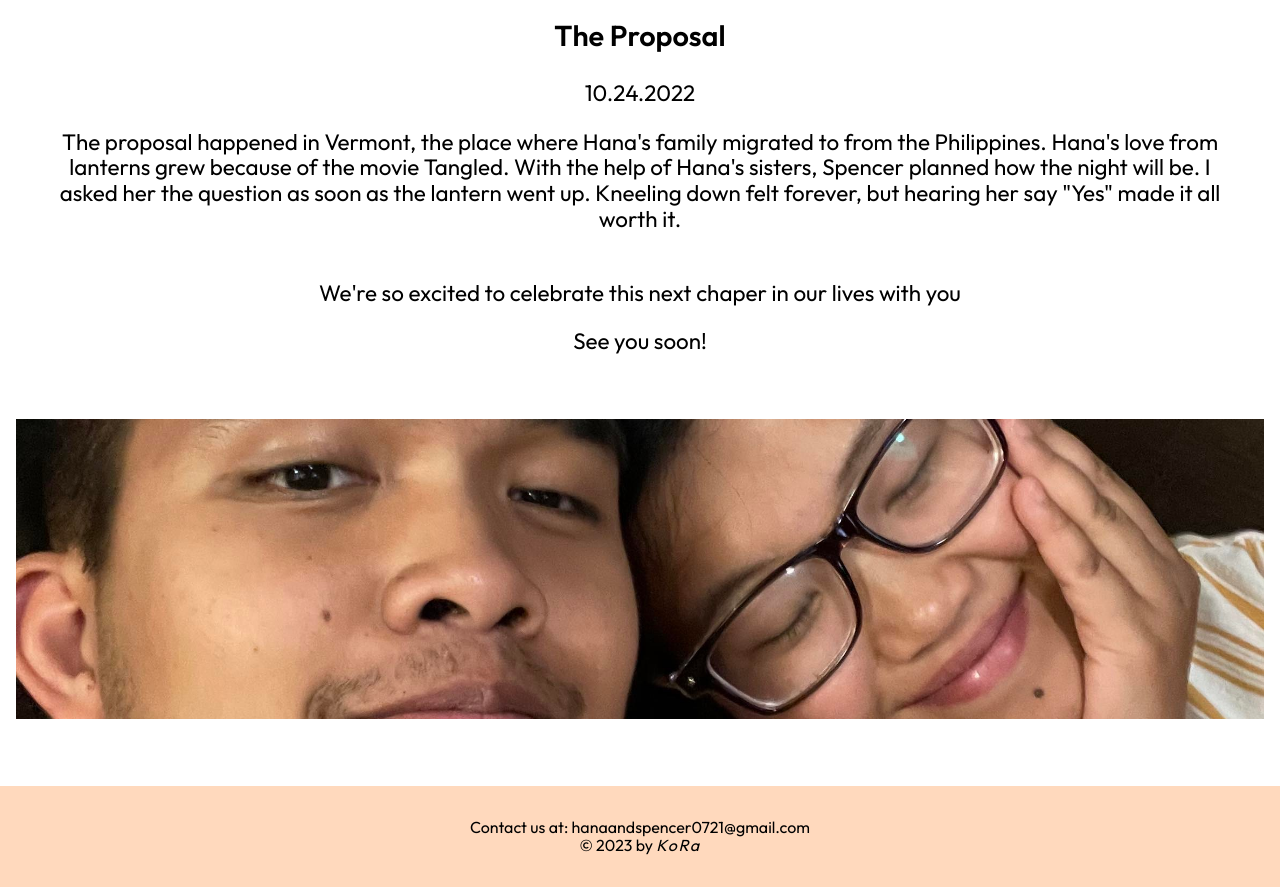
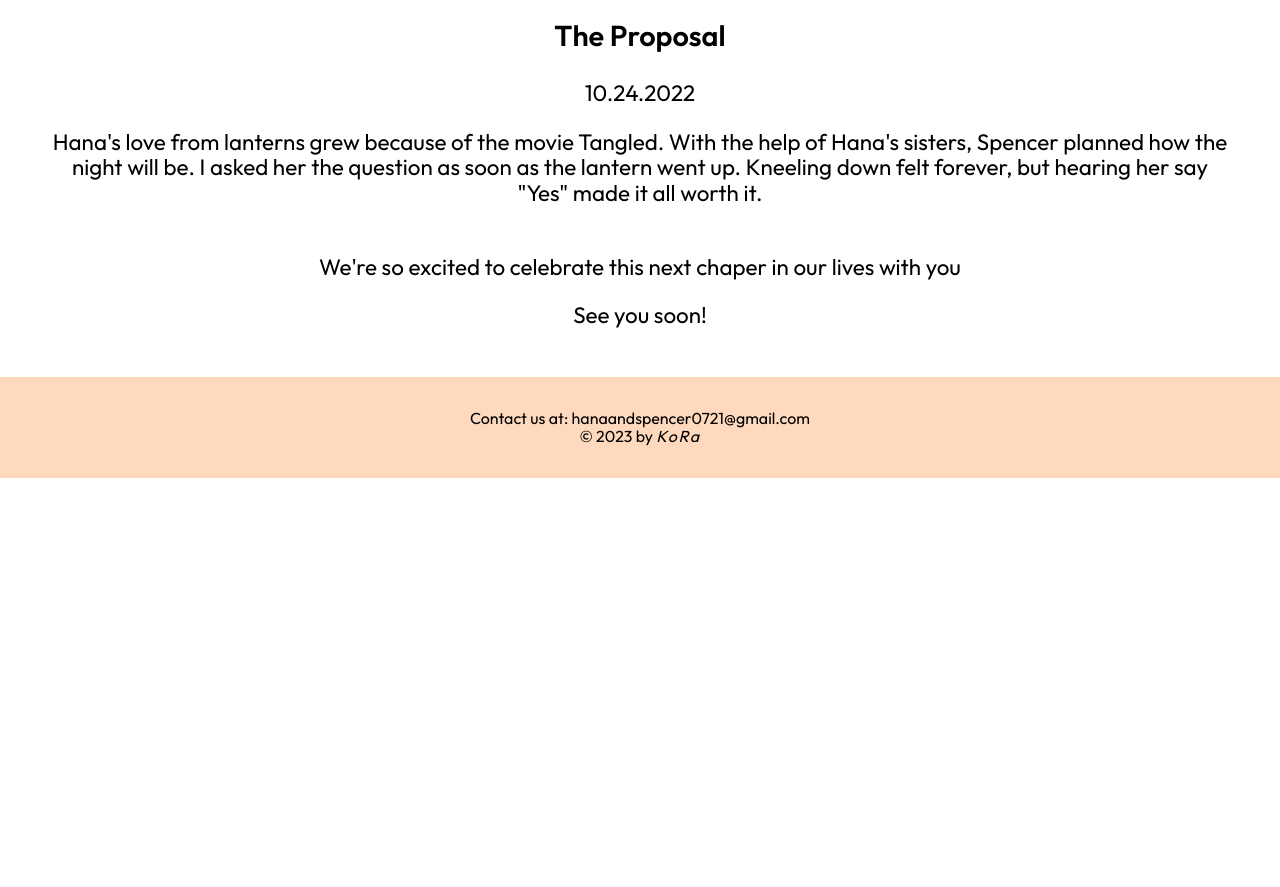
Before and after one commit to spencer-rafada/wedding-website, a React (Vite) app: page / in a window 1280 px wide. Shown: the part 1920-2807 px from the top of the page. After the commit the page ends 2398 px from the top, so only its background shows below. Built offline with nearby package versions, Linux system fonts and the light colour scheme.

Commit message:
hana's updates

```diff
--- a/src/routes/Home/Home.jsx
+++ b/src/routes/Home/Home.jsx
@@ -72,8 +72,7 @@ export default function Home() {
         <h3>The Proposal</h3>
         <p>10.24.2022</p>
         <p>
-          The proposal happened in Vermont, the place where Hana's family migrated to from the
-          Philippines. Hana's love from lanterns grew because of the movie Tangled. With the help of
+          Hana's love from lanterns grew because of the movie Tangled. With the help of
           Hana's sisters, Spencer planned how the night will be. I asked her the question as soon as
           the lantern went up. Kneeling down felt forever, but hearing her say "Yes" made it all
           worth it.
@@ -84,9 +83,9 @@ export default function Home() {
         <p>See you soon!</p>
       </div>
 
-      <div className="mainSecondImg">
+      {/* <div className="mainSecondImg">
         <img src={mainSecondImg} alt={`Hana and I`}></img>
-      </div>
+      </div> */}
     </>
   );
 }
```
